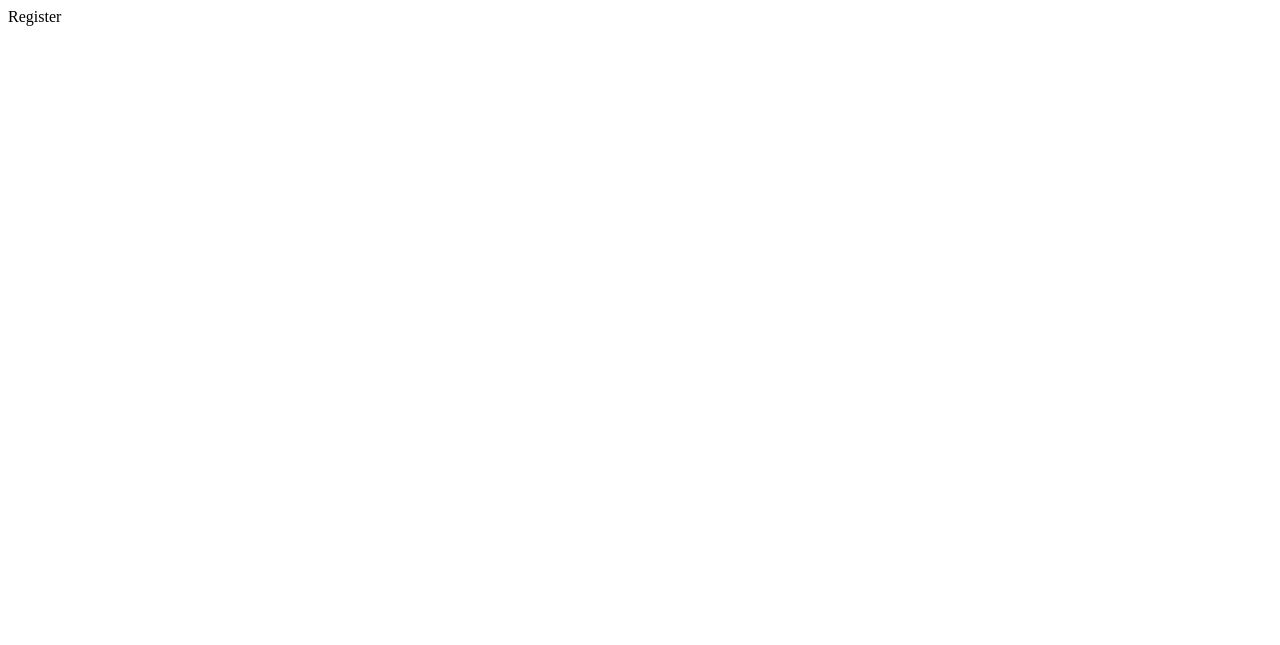
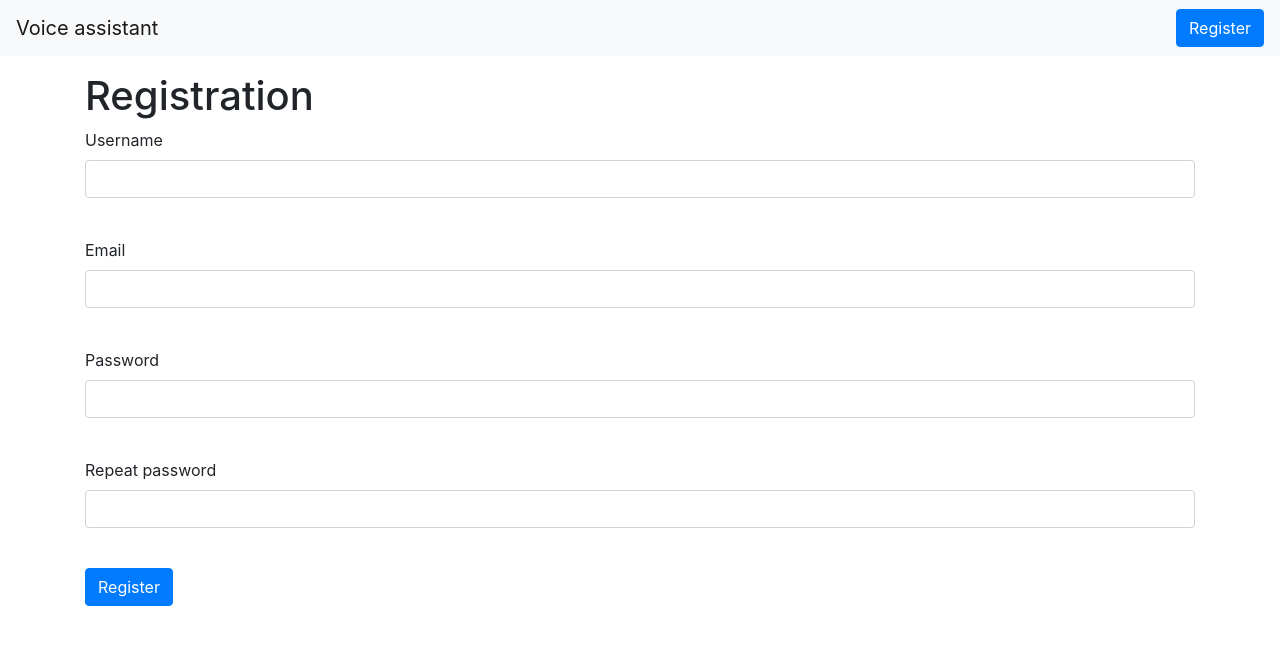
Before and after one commit to DaryaSanina/voice-assistant, a Flask app: page /register in a window 1280 px wide. Before the commit the part shown is almost empty. Shown: the top 645 px of the page. Run offline with Flask 2, Linux system fonts and the light colour scheme; some libraries are stand-ins or nearby versions.

Commit message:
Add a registration form on the registration page

```diff
--- a/app.py
+++ b/app.py
@@ -2,7 +2,8 @@ from flask import Flask, render_template, redirect, request
 import datetime
 
 import events
-from messages import Message, TextMessageInputForm
+from messages import Message
+from forms import TextMessageInputForm, RegisterForm
 import assistant
 import speech
 
@@ -109,7 +110,7 @@ def index():
         return redirect('/')
 
     # Render HTML
-    return render_template('index.html', messages=sent_messages,
+    return render_template('index.html', title="Voice assistant", messages=sent_messages,
                            text_message_input_form=text_message_input_form,
                            play_audio_answer=play_audio_answer, close_tab=assistant.close_tab,
                            link_to_search=assistant.link_to_search)
@@ -117,7 +118,8 @@ def index():
 
 @app.route('/register', methods=['POST', 'GET'])
 def register():
-    return "Register"
+    form = RegisterForm()
+    return render_template('register.html', title="Register", form=form)
 
 
 if __name__ == '__main__':
--- /dev/null
+++ b/forms.py
@@ -0,0 +1,16 @@
+from flask_wtf import FlaskForm
+from wtforms import StringField, SubmitField, EmailField, PasswordField
+from wtforms.validators import DataRequired
+
+
+class TextMessageInputForm(FlaskForm):
+    text = StringField(validators=[DataRequired()], render_kw={"placeholder": "Type your message"})
+    send = SubmitField('Send', validators=[DataRequired()])
+
+
+class RegisterForm(FlaskForm):
+    username = StringField('Username', validators=[DataRequired()])
+    email = EmailField('Email', validators=[DataRequired()])
+    password = PasswordField('Password', validators=[DataRequired()])
+    password_again = PasswordField('Repeat password', validators=[DataRequired()])
+    submit = SubmitField('Register')
--- a/templates/base.html
+++ b/templates/base.html
@@ -8,7 +8,7 @@
           href="https://stackpath.bootstrapcdn.com/bootstrap/4.4.1/css/bootstrap.min.css"
           integrity="sha384-Vkoo8x4CGsO3+Hhxv8T/Q5PaXtkKtu6ug5TOeNV6gBiFeWPGFN9MuhOf23Q9Ifjh"
           crossorigin="anonymous">
-    <title>Voice assistant</title>
+    <title>{{ title }}</title>
 </head>
 <body>
 <header>
--- /dev/null
+++ b/templates/register.html
@@ -0,0 +1,46 @@
+{% extends "base.html" %}
+{% block content %}
+    <br><br><br>
+    <h1>Registration</h1>
+    <form action="" method="post">
+        {{ form.hidden_tag() }}
+        <p>
+            {{ form.username.label }}<br>
+            {{ form.username(class="form-control") }}<br>
+            {% for error in form.username.errors %}
+                <p class="alert alert-danger" role="alert">
+                    {{ error }}
+                </p>
+            {% endfor %}
+        </p>
+        <p>
+            {{ form.email.label }}<br>
+            {{ form.email(class="form-control", type="email") }}<br>
+            {% for error in form.email.errors %}
+                <p class="alert alert-danger" role="alert">
+                    {{ error }}
+                </p>
+            {% endfor %}
+        </p>
+        <p>
+            {{ form.password.label }}<br>
+            {{ form.password(class="form-control", type="password") }}<br>
+            {% for error in form.password.errors %}
+                <p class="alert alert-danger" role="alert">
+                    {{ error }}
+                </p>
+            {% endfor %}
+        </p>
+        <p>
+            {{ form.password_again.label }}<br>
+            {{ form.password_again(class="form-control", type="password") }}<br>
+            {% for error in form.password_again.errors %}
+                <p class="alert alert-danger" role="alert">
+                    {{ error }}
+                </p>
+            {% endfor %}
+        </p>
+        <p>{{ form.submit(type="submit", class="btn btn-primary") }}</p>
+        {{message}}
+    </form>
+{% endblock %}
```
Also changed, not shown: messages.py (+0 -10 lines).
